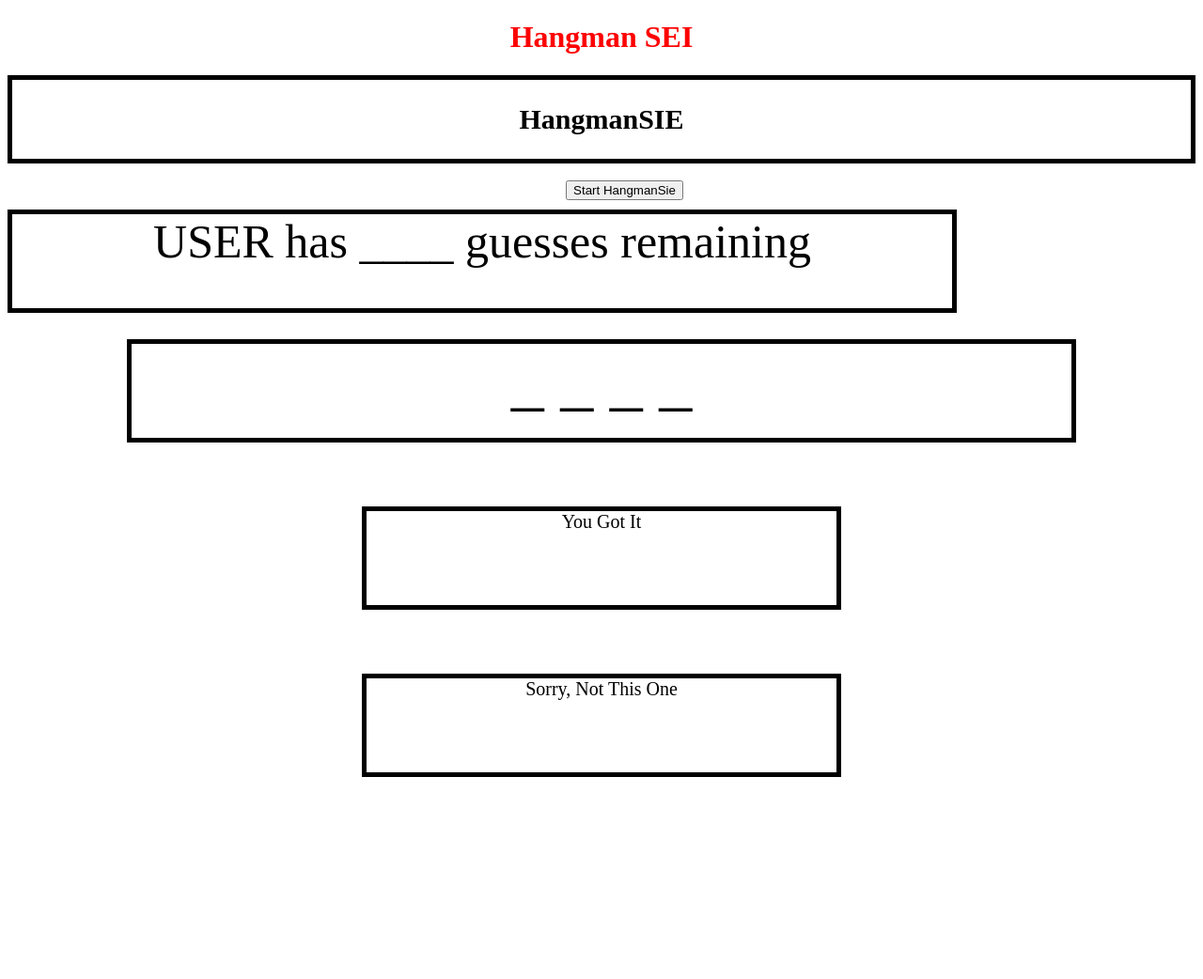
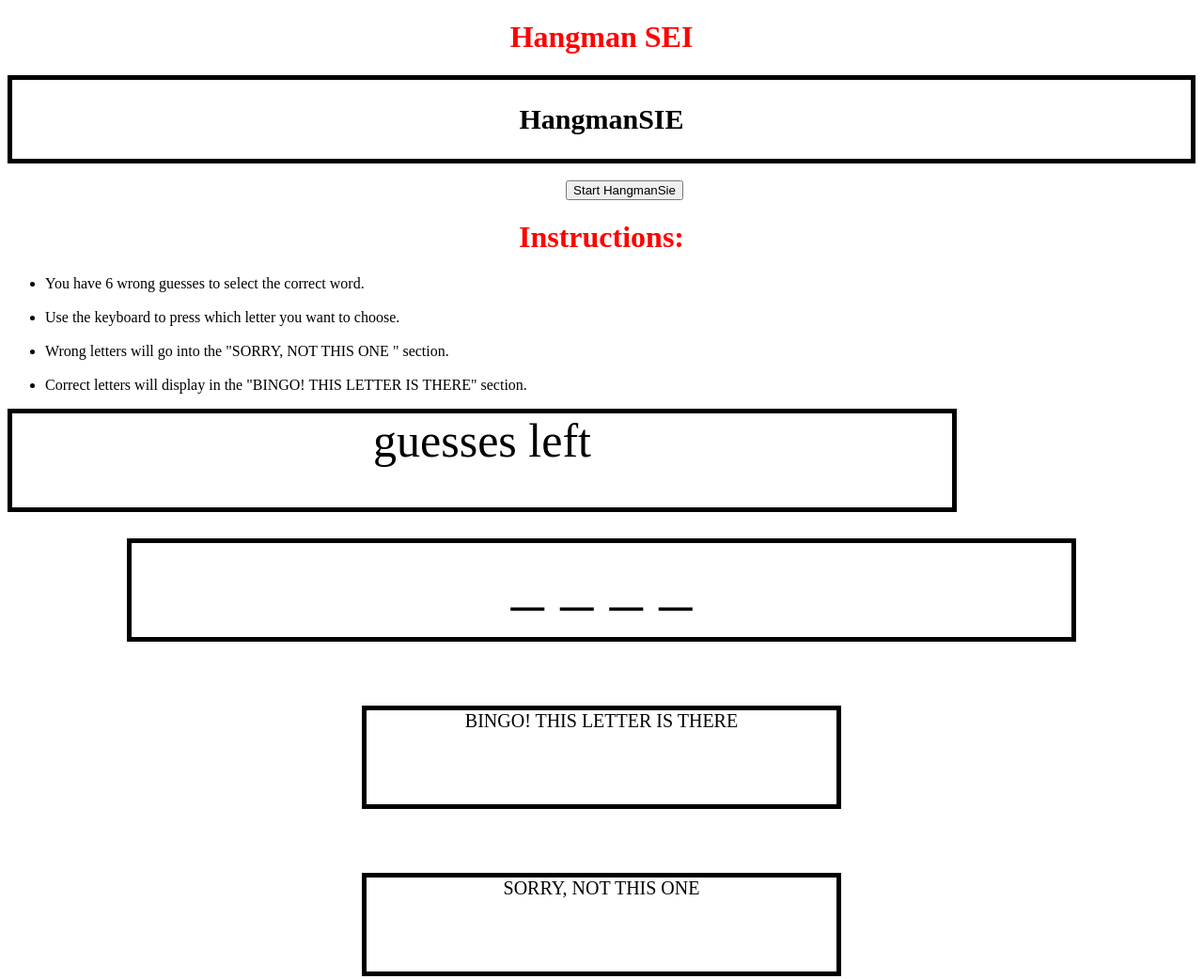
Before and after one commit to ozzie0428/hangmanSEI, a plain HTML site: page index.html in a window 1280 px wide. Shown: the whole page at 94% size. Before the commit the page ends 852 px from the top, so only its background shows below. Drawn offline with Linux system fonts and the light colour scheme.

Commit message:
add instructions

```diff
--- a/index.html
+++ b/index.html
@@ -9,7 +9,7 @@
     <script defer src="app.js"></script>
 </head>
 <body>
-    <div class="hideMe">
+    <div class="revealMe">
     <h1>Hangman SEI</h1>
     <header >
     <div id="nameButton">
@@ -18,21 +18,29 @@
     </header>
     <br>
 
-<button class="button" onclick="namePromt()">Start HangmanSie</button>
-
-
+<button class="button" onclick=" ">Start HangmanSie</button>
+<h1>Instructions:</h1>
+<ul>
+<li> You have 6 wrong guesses to select the correct word.</li>
+<br>
+<li>Use the keyboard to press which letter you want to choose.</li>
+<br>
+<li>Wrong letters will go into the "SORRY, NOT THIS ONE " section.</li>
+<br>
+<li>Correct letters will display in the "BINGO! THIS LETTER IS THERE" section.</li>
+</ul>
 </div>
-<div class="revealMe">
-<div class="remaining"> USER has ____ guesses remaining</div>
+<div class="hideMe">
+<div class="remaining"> guesses left </div>
 <br>
 
 <div class="answerSlots"></div>
 <br>
 
-<div class="correctLetters "> You Got It</div>
+<div class="correctLetters "> BINGO! THIS LETTER IS THERE</div>
 <br>
 
-<div class="wrongLetters"> Sorry, Not This One </div>
+<div class="wrongLetters"> SORRY, NOT THIS ONE </div>
 </div>
 </body>
 </html>
```
